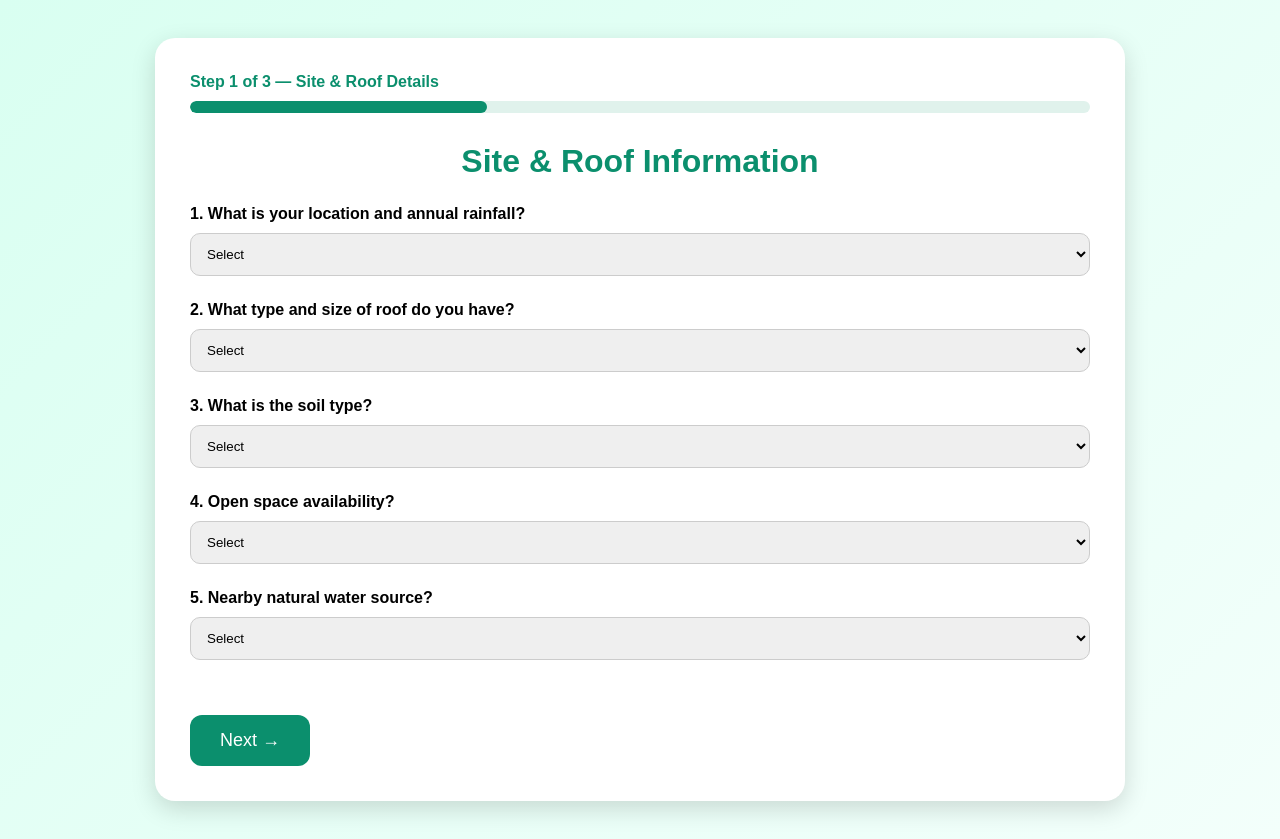
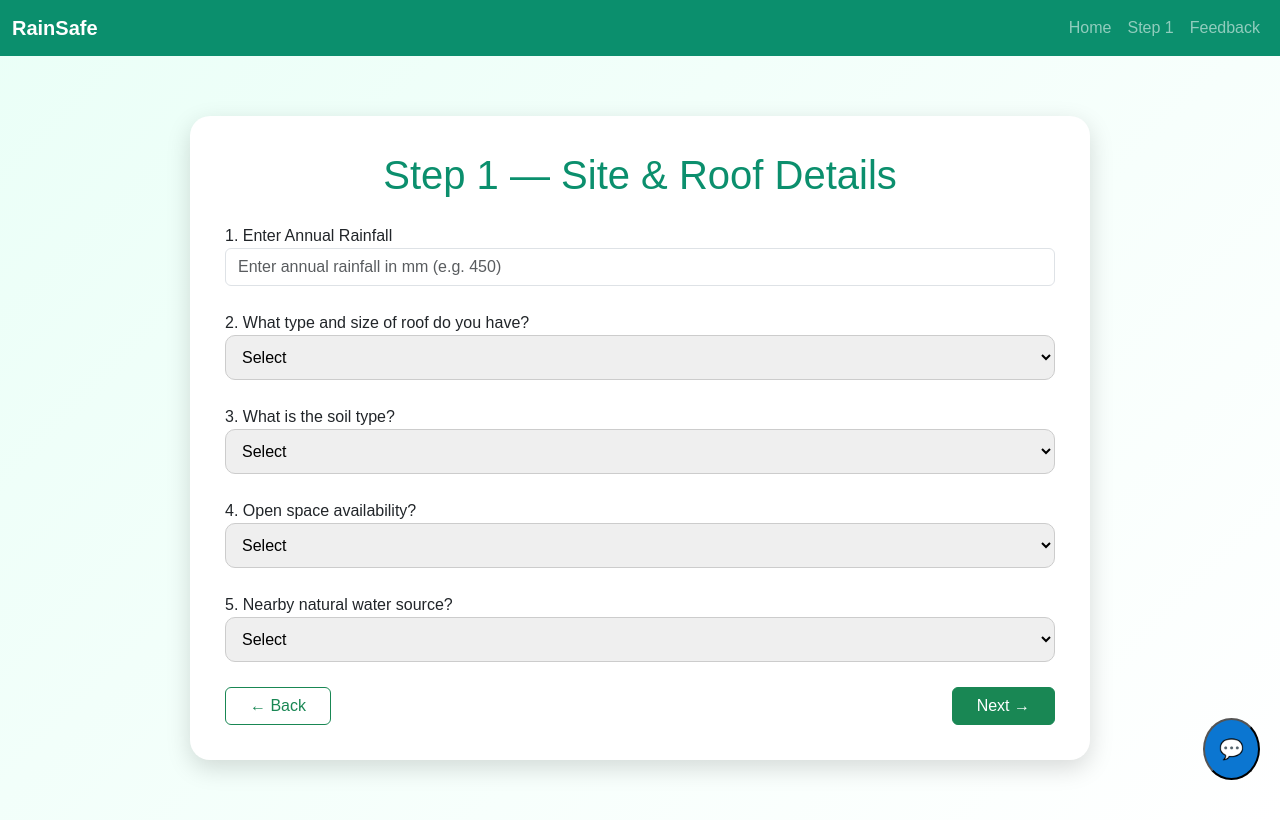
Before and after one commit to aaditya7807/RainSafe, a Flask app: page /input in a window 1280 px wide. Run offline with Flask 3, Linux system fonts and the light colour scheme.

Commit message:
final update rainwater2.html

```diff
--- a/templates/rainwater2.html
+++ b/templates/rainwater2.html
@@ -2,108 +2,70 @@
 <html lang="en">
 <head>
 <meta charset="utf-8">
-<title>RainSafe — Site Details</title>
+<title>RainSafe — Step 1</title>
 <meta name="viewport" content="width=device-width,initial-scale=1">
 
+<link href="https://cdn.jsdelivr.net/npm/bootstrap@5.3.0/dist/css/bootstrap.min.css" rel="stylesheet">
 <script src="https://code.jquery.com/jquery-3.7.1.min.js"></script>
 
 <style>
 body{
     font-family:Poppins, Arial, sans-serif;
-    background:linear-gradient(135deg,#d9fff1,#f3fffb);
-    padding:30px;
+    background:linear-gradient(135deg,#eafff7,#ffffff);
+    margin:0;
+    padding:0;
 }
+
 .container{
     max-width:900px;
-    margin:auto;
+    margin:60px auto;   /* space BELOW navbar */
     background:white;
     padding:35px;
     border-radius:20px;
     box-shadow:0 8px 25px rgba(0,0,0,0.15);
 }
-h1{
-    text-align:center;
-    color:#0b8f6d;
-}
-.question{
-    margin:25px 0;
-}
-label{
-    font-weight:600;
-    display:block;
-    margin-bottom:10px;
-}
-select{
-    width:100%;
-    padding:12px;
-    border-radius:10px;
-    border:1px solid #ccc;
-}
-button{
-    margin-top:30px;
-    padding:15px 30px;
-    background:#0b8f6d;
-    color:white;
-    border:none;
-    border-radius:12px;
-    font-size:18px;
-    cursor:pointer;
-}
-button:hover{ background:#0aa37b; }
-    /* ===== Progress Indicator ===== */
 
-.progress-wrapper{
-    margin-bottom:30px;
-}
-
-.progress-text{
-    font-weight:600;
-    color:#0b8f6d;
-    margin-bottom:10px;
-}
-
-.progress-bar{
-    width:100%;
-    height:12px;
-    background:#e0f2ec;
-    border-radius:10px;
-    overflow:hidden;
-}
-
-.progress-fill{
-    height:100%;
-    background:#0b8f6d;
-    border-radius:10px;
-}
-
+h1{text-align:center;color:#0b8f6d;margin-bottom:20px;}
+select{width:100%;padding:12px;border-radius:10px;border:1px solid #ccc;}
+.question{margin:25px 0;}
 </style>
 </head>
 
 <body>
 
+<nav class="navbar navbar-expand-lg navbar-dark" style="background:#0b8f6d;">
+  <div class="container-fluid">
+    <a class="navbar-brand fw-bold" href="/">RainSafe</a>
+    <button class="navbar-toggler" data-bs-toggle="collapse" data-bs-target="#navMenu">
+      <span class="navbar-toggler-icon"></span>
+    </button>
+    <div class="collapse navbar-collapse" id="navMenu">
+      <ul class="navbar-nav ms-auto">
+        <li class="nav-item"><a class="nav-link" href="/">Home</a></li>
+        <li class="nav-item"><a class="nav-link" href="/input">Step 1</a></li>
+        <li class="nav-item"><a class="nav-link" href="/feedback">Feedback</a></li>
+      </ul>
+    </div>
+  </div>
+</nav>
+
 <div class="container">
-<div class="progress-wrapper">
-    <div class="progress-text">Step 1 of 3 — Site & Roof Details</div>
-    <div class="progress-bar">
-        <div class="progress-fill" style="width:33%;"></div>
-    </div>
-</div>
-
-<h1>Site & Roof Information</h1>
+<h1>Step 1 — Site & Roof Details</h1>
 
 <form action="/calculate" method="POST">
 
 
 <div class="question">
-<label>1. What is your location and annual rainfall?</label>
-<select name="rainfall" required>
-<option value="">Select</option>
-<option>Delhi — 800 mm</option>
-<option>Mumbai — 2400 mm</option>
-<option>Shillong — 3200 mm</option>
-<option>Chennai — 1400 mm</option>
-<option>Kerala (Kozhikode) — 3000 mm</option>
-</select>
+<label>1. Enter Annual Rainfall</label>
+<input
+  type="number"
+  name="rainfall"
+  class="form-control"
+  placeholder="Enter annual rainfall in mm (e.g. 450)"
+  min="50"
+  max="6000"
+  required
+>
 </div>
 
 <div class="question">
@@ -154,11 +116,53 @@ button:hover{ background:#0aa37b; }
 </select>
 </div>
 
-<button type="submit">Next →</button>
+<div class="d-flex justify-content-between mt-4">
+  <a href="/" class="btn btn-outline-success px-4">← Back</a>
+  <button type="submit" class="btn btn-success px-4">Next →</button>
+
+</div>
+
 </form>
 </div>
 
+<!-- Chad Bot -->
+<style>
+#chat-btn{position:fixed;bottom:20px;right:20px;background:#0b76d1;color:white;padding:14px;border-radius:50%;cursor:pointer;font-size:20px;z-index:9999;}
+#chat-box{position:fixed;bottom:80px;right:20px;width:340px;background:white;border-radius:10px;border:2px solid #0b76d1;display:none;flex-direction:column;font-family:Poppins,Arial;}
+#chat-box header{background:#0b76d1;color:white;padding:10px;}
+#chat-body{height:280px;overflow-y:auto;padding:10px;}
+</style>
 
+<button id="chat-btn">💬</button>
+<div id="chat-box">
+<header>RainSafe Chad-Bot 🤖💧</header>
+<div id="chat-body"></div>
+<div id="chat-input">
+<input type="text" id="msg" placeholder="Ask about rain, roof...">
+<button id="send-btn">Send</button>
+</div></div>
 
+<script>
+const faq=[
+{q:"hello",a:"Hey! This is Step 1 🌧️"},
+{q:"rain",a:"Cities like Shillong & Kerala get 3000mm rain per year!"},
+{q:"roof",a:"Smooth roofs like metal/tile collect most rain 💧"},
+{q:"soil",a:"Clay holds more water. Sandy drains faster."},
+{q:"space",a:"Backyard = tank. No space = recharge pits."},
+{q:"source",a:"Nearby wells recharge faster when rainwater is used."},
+{q:"next",a:"Fill everything then click NEXT →"},
+{q:"harvest",a:"Step 1 tells how much water you CAN collect."}
+];
+const btn=document.getElementById("chat-btn"),box=document.getElementById("chat-box"),
+body=document.getElementById("chat-body"),msg=document.getElementById("msg");
+btn.onclick=()=>box.style.display=box.style.display==="flex"?"none":"flex";
+document.getElementById("send-btn").onclick=reply;
+msg.addEventListener("keypress",e=>{if(e.key==="Enter")reply();});
+function reply(){let t=msg.value.trim().toLowerCase();if(!t)return;print("You",t);
+let m=faq.find(f=>t.includes(f.q));print("Bot",m?m.a:"Try: rain, roof, soil, space");msg.value="";body.scrollTop=body.scrollHeight;}
+function print(w,t){body.innerHTML+=`<div><b>${w}:</b> ${t}</div>`;}
+</script>
+
+<script src="https://cdn.jsdelivr.net/npm/bootstrap@5.3.0/dist/js/bootstrap.bundle.min.js"></script>
 </body>
 </html>
```
